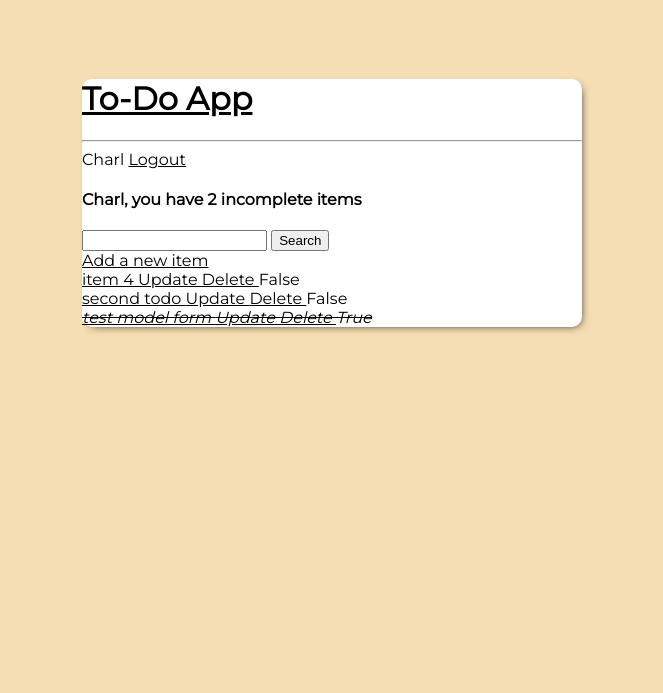
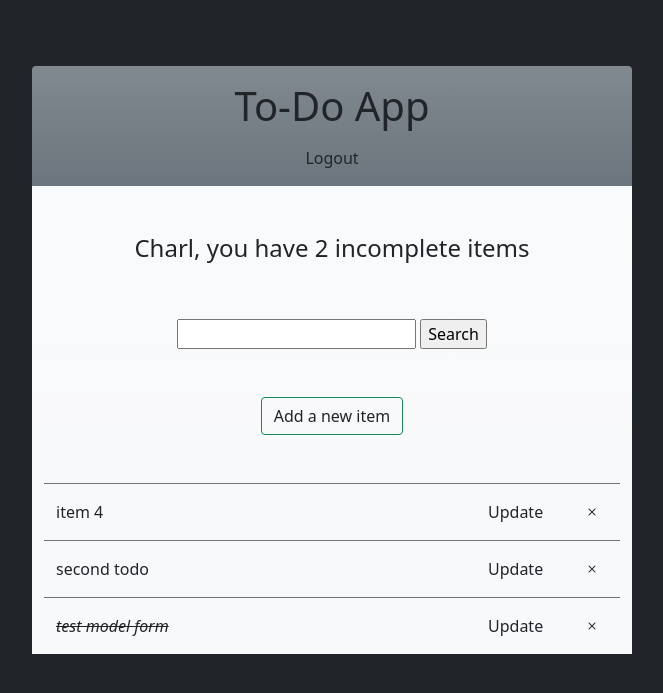
Before and after one commit to charliewhu/Dj-ToDo, a Django app: page / in a window 1280 px wide. Shown: the top 693 px of the page, without its empty margins (308-971 px from the left). Run offline with Django 3.2, Linux system fonts and the light colour scheme; a user stored in the database is signed in; data comes from the database, SQL or seed files in the repository; both versions use the stored data as it was after the commit.

Commit message:
added bootstrap for styling

```diff
--- a/todo/static/todo/style.css
+++ b/todo/static/todo/style.css
@@ -1,35 +1,26 @@
 body {
     font-family: 'Montserrat', sans-serif;
     padding-top: 50px;
-    background-color: wheat;
+    background-color: white;
 }
 
 a:link {
     color: inherit;
-
+    text-decoration: none;
 }
 
 a:visited {
     color: inherit;
-
 }
 
 a:hover {
-    color: blue;
+    color: green;
 }
 
-.container {
-    max-width: 500px;
-    margin: auto;
-    background-color: white;
-    box-shadow: 3px 3px 10px -5px;
-    border-radius: 10px 10px 10px 10px;
-    text-decoration: none;
+#delete-item:hover {
+    color: red;
 }
 
-
-
-.todo-item-complete {
-    font-style: italic;
-    text-decoration: line-through;
+#update-item:hover {
+    color: orange;
 }
--- a/todo/templates/todo/base.html
+++ b/todo/templates/todo/base.html
@@ -7,38 +7,44 @@
 
   {% load static %}
   <link rel="stylesheet" href="{% static 'todo/style.css' %}">
+  <!-- CSS only -->
+  <link href="https://cdn.jsdelivr.net/npm/bootstrap@5.0.2/dist/css/bootstrap.min.css" rel="stylesheet" integrity="sha384-EVSTQN3/azprG1Anm3QDgpJLIm9Nao0Yz1ztcQTwFspd3yD65VohhpuuCOmLASjC" crossorigin="anonymous">
+  <link rel="stylesheet" href="https://cdn.jsdelivr.net/npm/bootstrap-icons@1.5.0/font/bootstrap-icons.css">
   <link rel="preconnect" href="https://fonts.googleapis.com">
   <link rel="preconnect" href="https://fonts.gstatic.com" crossorigin>
   <link href="https://fonts.googleapis.com/css2?family=Montserrat&display=swap" rel="stylesheet">
 
-    <title>Todo List App</title>
+  <title>To-Do App</title>
 </head>
 
-  <body>
+<body class="bg-dark">
 
-    <div class="container">
-      <div class="header">
+  <div class="container bg-secondary bg-gradient rounded-top" style="max-width:600px">
 
-        <a href="{% url 'todo' %}"><h1>To-Do App</h1></a>
+    <div class="text-center my-3 pt-3">
+      <a href="{% url 'todo' %}" class="h1 text-center">
+        To-Do App
+      </a>
+    </div>
 
-        <hr>
-
+    <div class="text-center pb-3">
       {% if request.user.is_authenticated %}
-          {{ request.user|title }}
         <a href="{% url 'logout' %}">Logout</a>
       {% else %}
         <a href="{% url 'login' %}">Login</a>
       {% endif %}
+    </div>
 
+  </div>
+
+  <div class="container bg-light bg-gradient" style="max-width:600px">
+    {% block content %}
+    {% endblock content %}
   </div>
 
 
 
-
-      {% block content %}
-      {% endblock content %}
-
-    </div>
-
+  <!-- JavaScript Bundle with Popper -->
+<script src="https://cdn.jsdelivr.net/npm/bootstrap@5.0.2/dist/js/bootstrap.bundle.min.js" integrity="sha384-MrcW6ZMFYlzcLA8Nl+NtUVF0sA7MsXsP1UyJoMp4YLEuNSfAP+JcXn/tWtIaxVXM" crossorigin="anonymous"></script>
 </body>
 </html>
--- a/todo/templates/todo/todo_list.html
+++ b/todo/templates/todo/todo_list.html
@@ -7,46 +7,49 @@
 
 
 
-<h4>{{user.username|title}}, you have {{count}} incomplete item{{count|pluralize}}</h4>
+<h4 class="text-center py-5">
+  {{user.username|title}}, you have {{count}} incomplete item{{count|pluralize}}
+</h4>
 
-<form method="GET">
-  <input type="text" name="todo-search" value='{{search}}'>
-  <input type="submit" value="Search">
-</form>
+<div class="text-center container pb-5">
+  <form method="GET">
+    <input type="text" name="todo-search" value='{{search}}'>
+    <input type="submit" value="Search" >
+  </form>
+</div>
 
 
-<a href="{% url 'todo_create' %}">Add a new item</a>
+<div class="text-center container pb-5">
+  <a href="{% url 'todo_create' %}" class="btn btn-outline-success">Add a new item</a>
+</div>
 
 
+<div class="container mb-3 bg-light">
   {% for todo in todos %}
-
-    <div class="todo-list">
-      {% if todo.complete == True %}
-
-        <div class="todo-item-complete">
+    <div class="row border-top border-secondary py-3">
+      <div class="col-9">
+        {% if todo.complete == True %}
+          <a href="{% url 'todo_detail' todo.id %}" class="text-decoration-line-through fst-italic">
+            {{ todo.title }}
+          </a>
+        {% else %}
           <a href="{% url 'todo_detail' todo.id %}">  {{ todo.title }} </a>
-          <a href="{% url 'todo_update' todo.id %}">  Update </a>
-          <a href="{% url 'todo_delete' todo.id %}">  Delete </a>
-          {{ todo.complete }}
-        </div>
-
-      {% else %}
-
-      <div class="todo-item">
-        <a href="{% url 'todo_detail' todo.id %}">  {{ todo.title }} </a>
-        <a href="{% url 'todo_update' todo.id %}">  Update </a>
-        <a href="{% url 'todo_delete' todo.id %}">  Delete </a>
-        {{ todo.complete }}
+        {% endif %}
       </div>
 
-      {% endif %}
+      <div class="col-2">
+        <a href="{% url 'todo_update' todo.id %}" id="update-item">  Update </a>
+      </div>
+      <div class="col-1">
+        <a href="{% url 'todo_delete' todo.id %}" id="delete-item">
+          <i class="bi bi-x"></i>
+        </a>
+      </div>
     </div>
-
   {% empty %}
     <h4>No items in your To-Do List</h4>
   {% endfor %}
-
-
+</div>
 
 
 
```
Also changed, not shown: db.sqlite3. Lines whose indentation alone changed are shown as unchanged.
